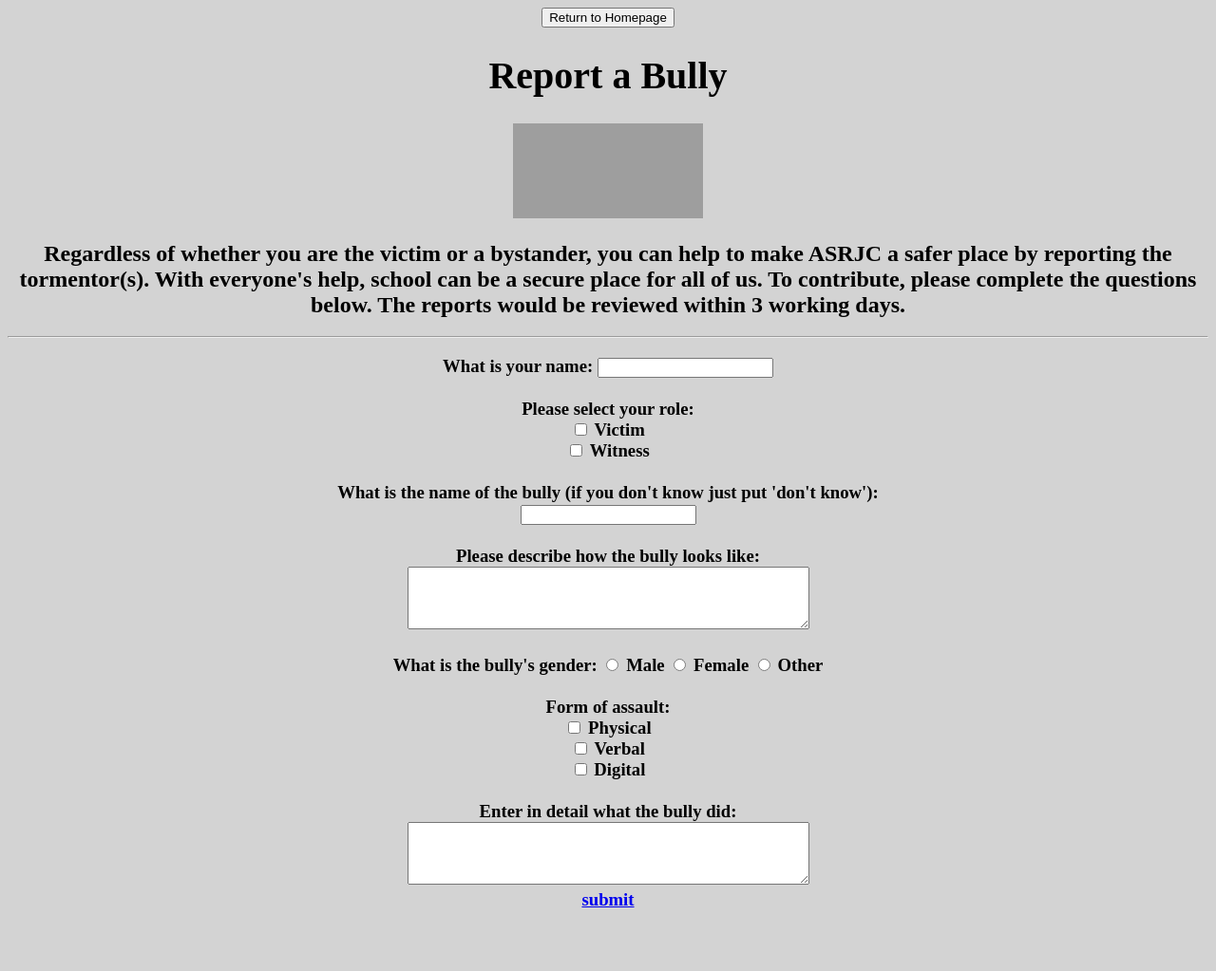
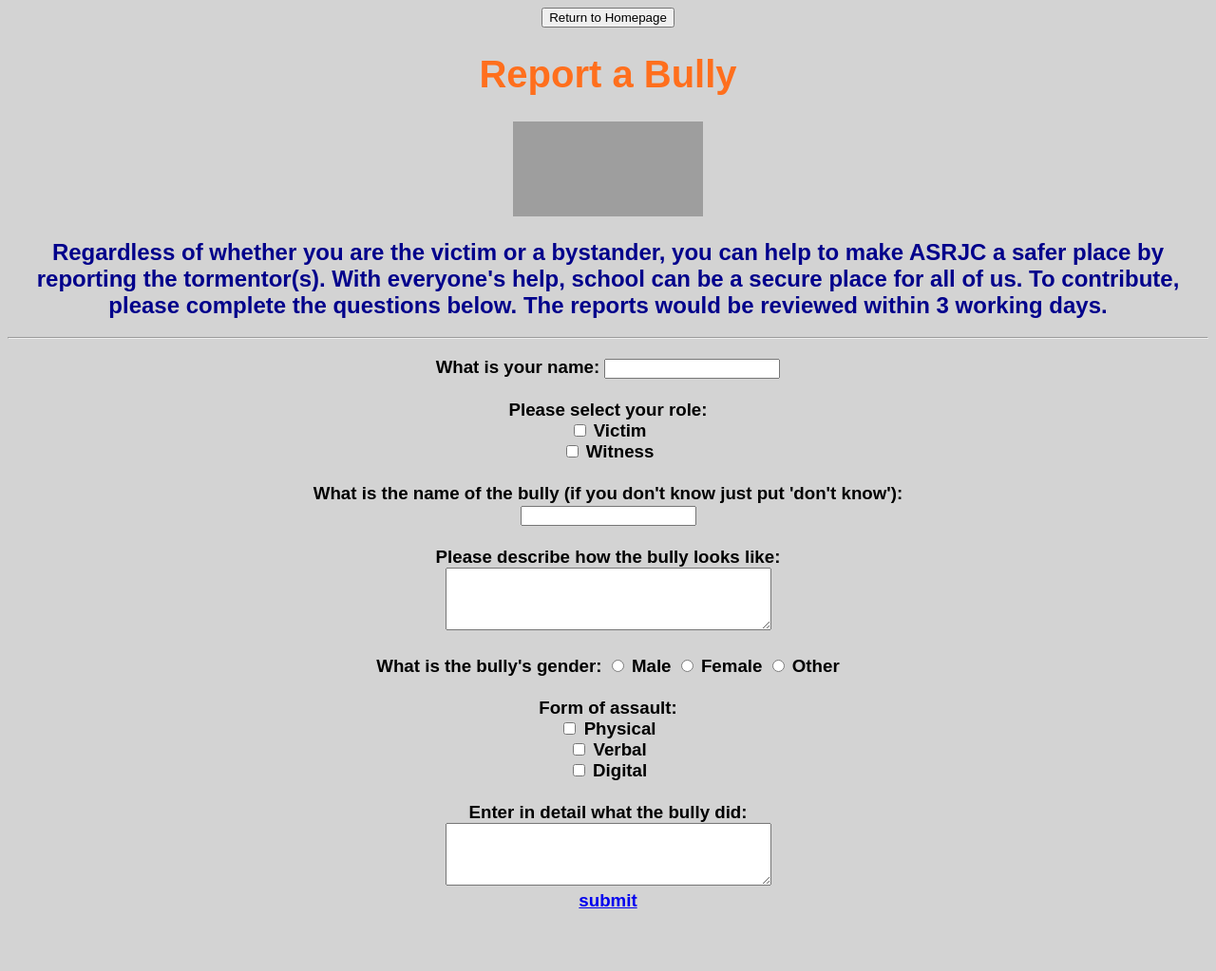
Before and after one commit to doggocaliper/Savetheworld1, a Flask app: page /reportabully.html in a window 1280 px wide. Shown: the whole page at 95% size. Before the commit the page ends 956 px from the top, so only its background shows below. Run offline with Flask 2, Linux system fonts and the light colour scheme; grey boxes are pictures that could not be loaded.

Commit message:
Update reportabully.html

```diff
--- a/templates/reportabully.html
+++ b/templates/reportabully.html
@@ -1,6 +1,12 @@
 <!DOCTYPE html>
 <html>
+  <style>
+body {
+  font-family: 'Sans Comic Sans', sans-serif;
+}
+  </style>
   <head>
+    <meta name="viewport" content="initial-scale=1, width=device-width">
     <link rel="icon" type="image/x-icon" href="https://3.imimg.com/data3/BU/QV/GLADMIN-55251/ambulance-light-500x500.jpg">
     <title>Report Station</title>
     <link rel="stylesheet" type="text/css" href="{{ url_for('static', filename='style.css') }}">
@@ -10,10 +16,10 @@
     <button onclick="window.location.href='https://sosxasrjc.peekachu.repl.co/';">
       Return to Homepage
     </button>
-    <h1>Report a Bully</h1>
+    <h1><font color="FF6F1D">Report a Bully</font></h1>
       <a href="https://youtu.be/1SVIpDMk7fk">
     <img src="https://www.skillcast.com/hubfs/whistleblower_1200x627.jpg" alt="you are whistleblower" width="200" height="100"></a>
-    <h2>Regardless of whether you are the victim or a bystander, you can help to make ASRJC a safer place by reporting the tormentor(s). With everyone's help, school can be a secure place for all of us. To contribute, please complete the questions below. The reports would be reviewed within 3 working days.</h2>
+    <h2><font color="00008B">Regardless of whether you are the victim or a bystander, you can help to make ASRJC a safer place by reporting the tormentor(s). With everyone's help, school can be a secure place for all of us. To contribute, please complete the questions below. The reports would be reviewed within 3 working days.</font></h2>
       <hr>
       <form>
       <h3>
@@ -35,7 +41,7 @@
 
       <label for="description">Please describe how the bully looks like:</label>
       <br>
-      <textarea id="description" name="description" rows="4" cols="50">
+      <textarea id="description" name="description" rows="4" cols="40">
 </textarea>
       <br>
       <br>
@@ -60,12 +66,14 @@
       <label for="assault3">Digital</label><br>
       <br>
       <label for="detail">Enter in detail what the bully did:</label><br>
-      <textarea id="detail" name="detail" rows="4" cols="50">
+      <textarea id="detail" name="detail" rows="4" cols="40">
 </textarea>
       <br>
       <a href="https://youtu.be/ynTuA_tlZDE">submit</a>
       </h3>
       </form>
+      <br>
+      <br>
     </center>
   </body>
 </html>
```
